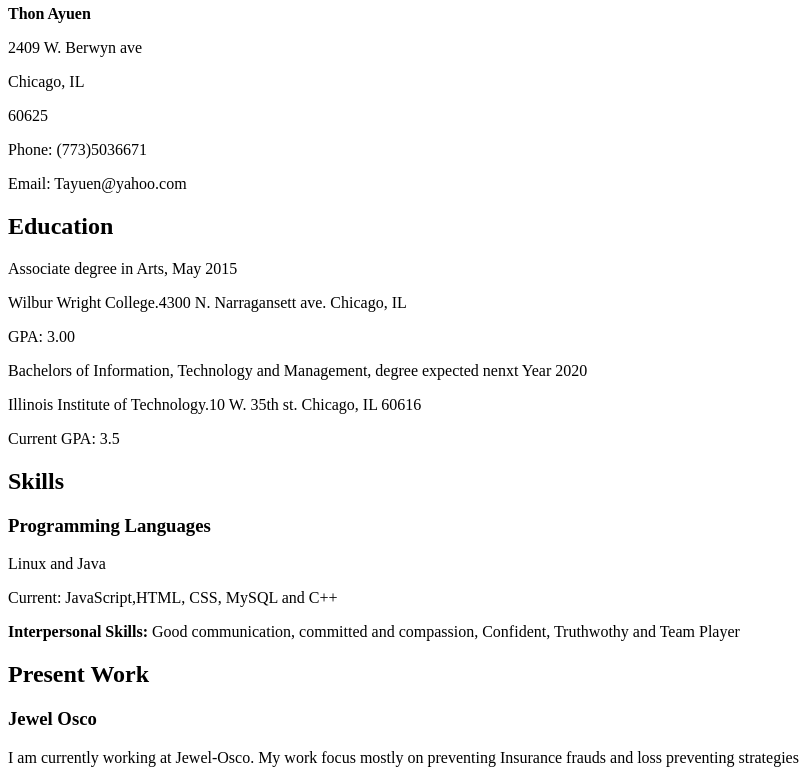
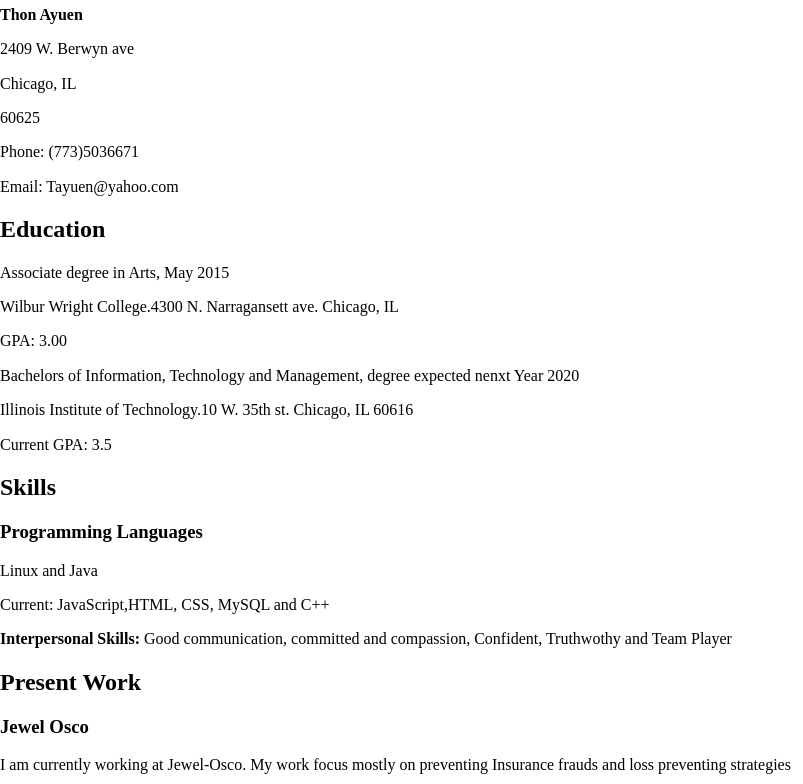
Before and after one commit to tayuen/project2, a plain HTML site: page index.html in a window 1280 px wide. Shown: the part 145-929 px from the top of the page, without its empty margins (0-803 px from the left). Drawn offline with nearby package versions, Linux system fonts and the light colour scheme.

Commit message:
adding css reset

```diff
--- a/index.html
+++ b/index.html
@@ -5,7 +5,7 @@
 		<title>Thon Ayuen</title>
 
 	    <link rel="stylesheet" type="text/css" href="style.css">
-	    <link rel="stylesheet" type="text/css" href="style.css">
+	    <link rel="stylesheet" href="css/normalize.css">
 		<link href="https://fonts.googleapis.com/css?family=Roboto" rel="stylesheet">
 </head>
 
```
Also changed, not shown: project1book.html (+1 -0 lines), project1me.html (+1 -0 lines), 1 other file.
